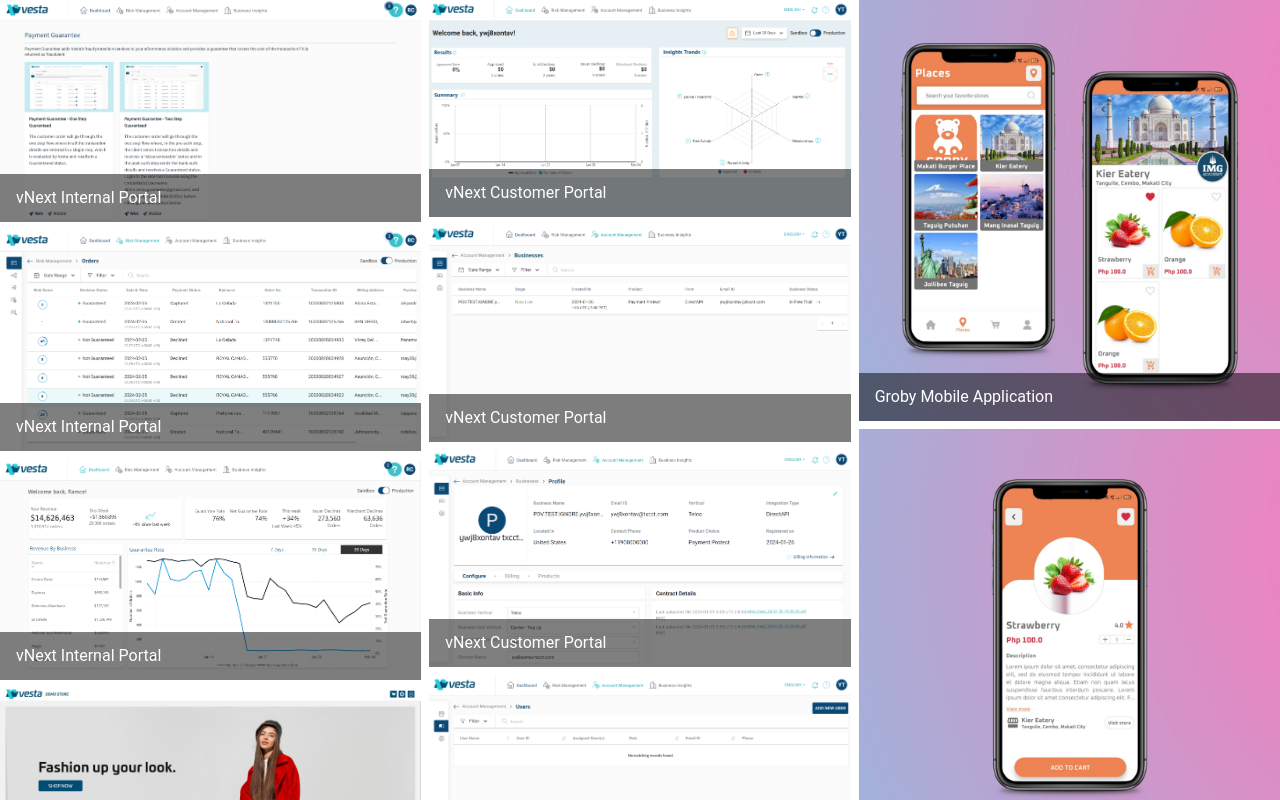
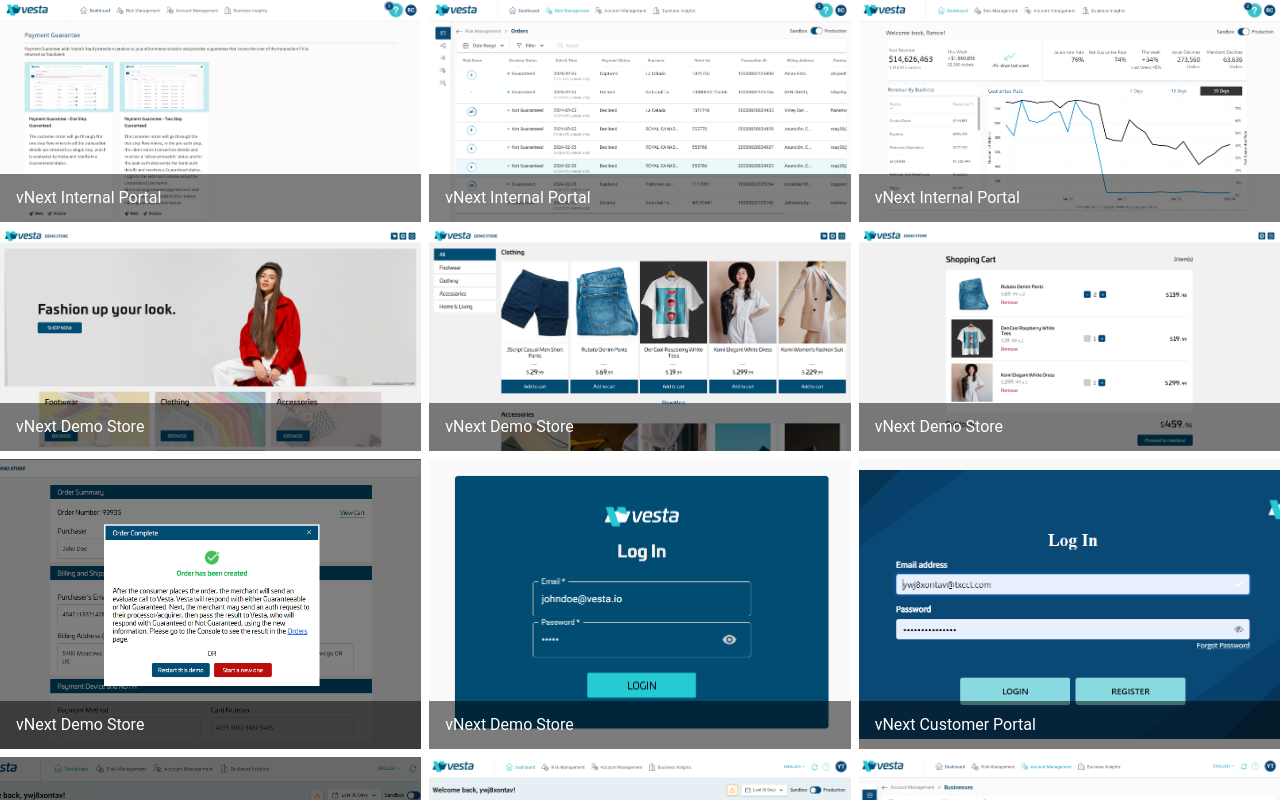
Before and after one commit to JhonJp/portfolio, a Next.js app: page /component/gallery/Gallery in a window 1280 px wide. Shown: the top 800 px of the page. Built offline with nearby package versions, Linux system fonts and the light colour scheme.

Commit message:
CHANGE: Change layout style on gallery

```diff
--- a/src/pages/component/gallery/Gallery.tsx
+++ b/src/pages/component/gallery/Gallery.tsx
@@ -9,7 +9,7 @@ import { ProjectsGallery } from '@/constants/Info';
 const ProjectGallery = (props?: any) => {
     return(
         <div {...props}>
-            <ImageList variant="masonry" cols={3} gap={8}>
+            <ImageList variant="quilted" cols={3} gap={8}>
                 {(ProjectsGallery || []).map((item) => (
                     <ImageListItem key={item.img}>
                         <img
--- a/src/styles/scss/main.scss
+++ b/src/styles/scss/main.scss
@@ -282,10 +282,6 @@ nav>div.container {
             }
         }
     }
-    .project-gallery.mt-3.m-5 ul{
-        display: grid;
-        grid-template-columns: 1fr;
-    }
 }
 
 @media only screen and (max-width: 540px) {
@@ -297,4 +293,9 @@ nav>div.container {
             }
         }
     }
+
+    .project-gallery.mt-3.m-5 ul{
+        display: grid;
+        grid-template-columns: 1fr !important;
+    }
 }
```
